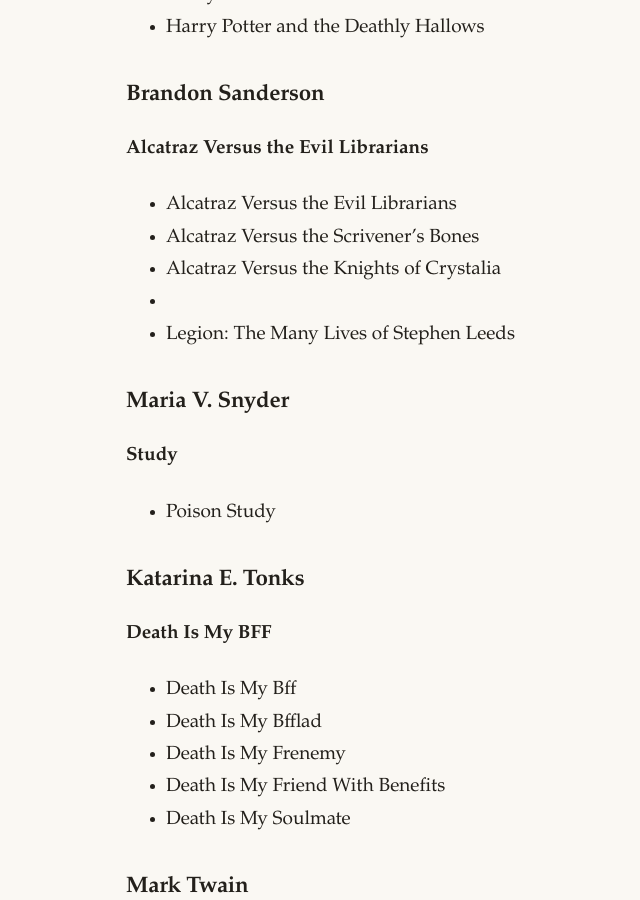
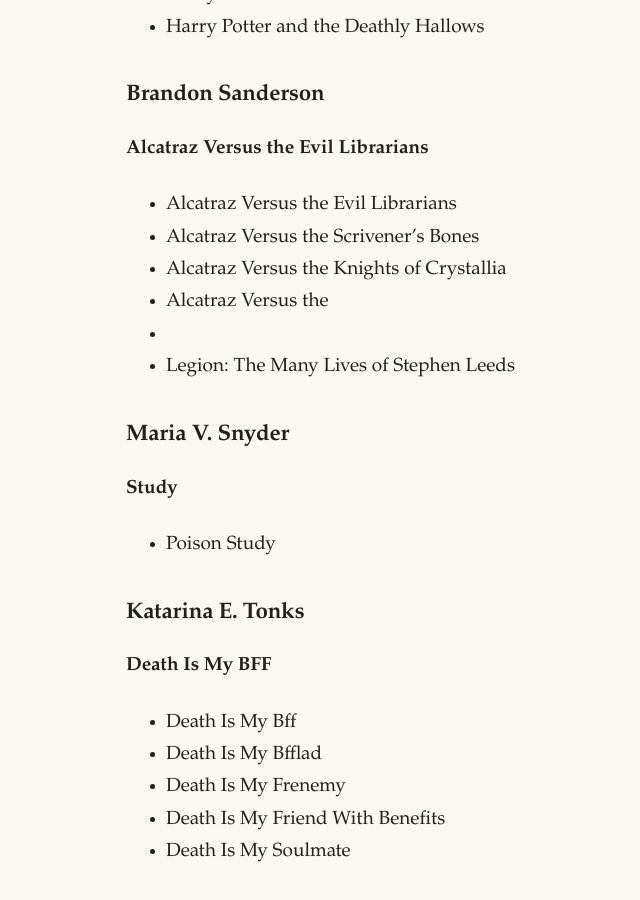
Before and after one commit to topearebi/aroamjti, a Jekyll site: the page built from books.md, in a window 1280 px wide and 900 px high, scrolled down 7138 px. Shown: the whole window, without its empty margins (210-850 px from the left). Built offline with Jekyll 4.4.1, drawn with Linux system fonts in a browser that asks for light colours.

Commit message:
Last Sync: 2026-07-04 12:30 (Mobile)

```diff
--- a/books.md
+++ b/books.md
@@ -211,7 +211,8 @@
 **Alcatraz Versus the Evil Librarians**
   - Alcatraz Versus the Evil Librarians
   - Alcatraz Versus the Scrivener's Bones
-  - Alcatraz Versus the Knights of Crystalia
+  - Alcatraz Versus the Knights of Crystallia
+  - Alcatraz Versus the
   -
 - Legion: The Many Lives of Stephen Leeds
 
```
